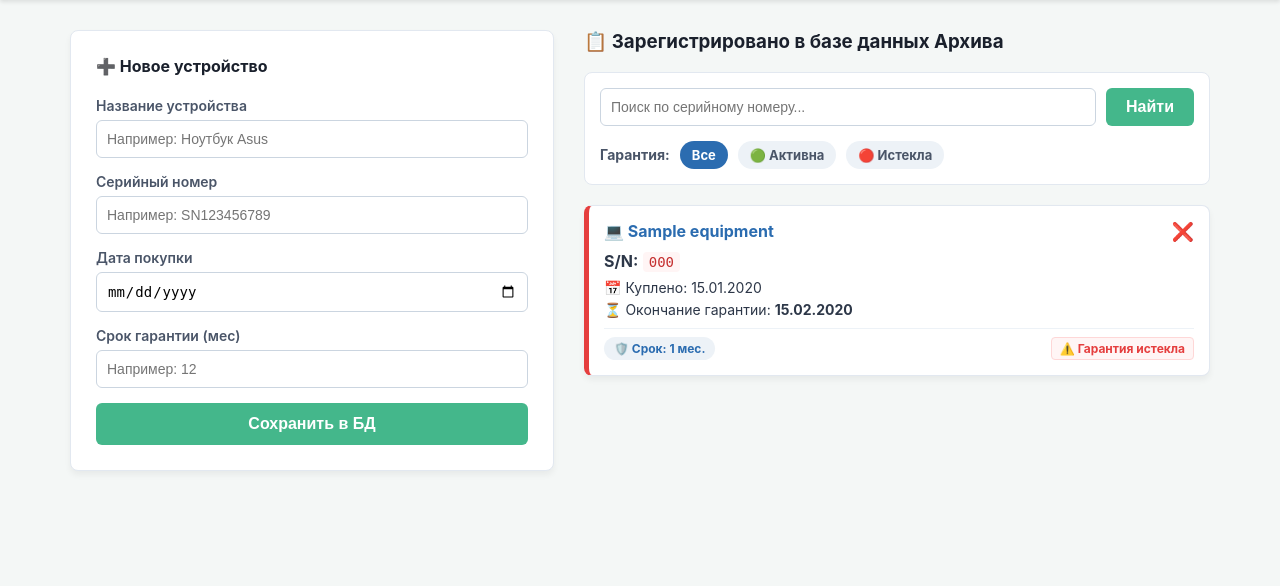
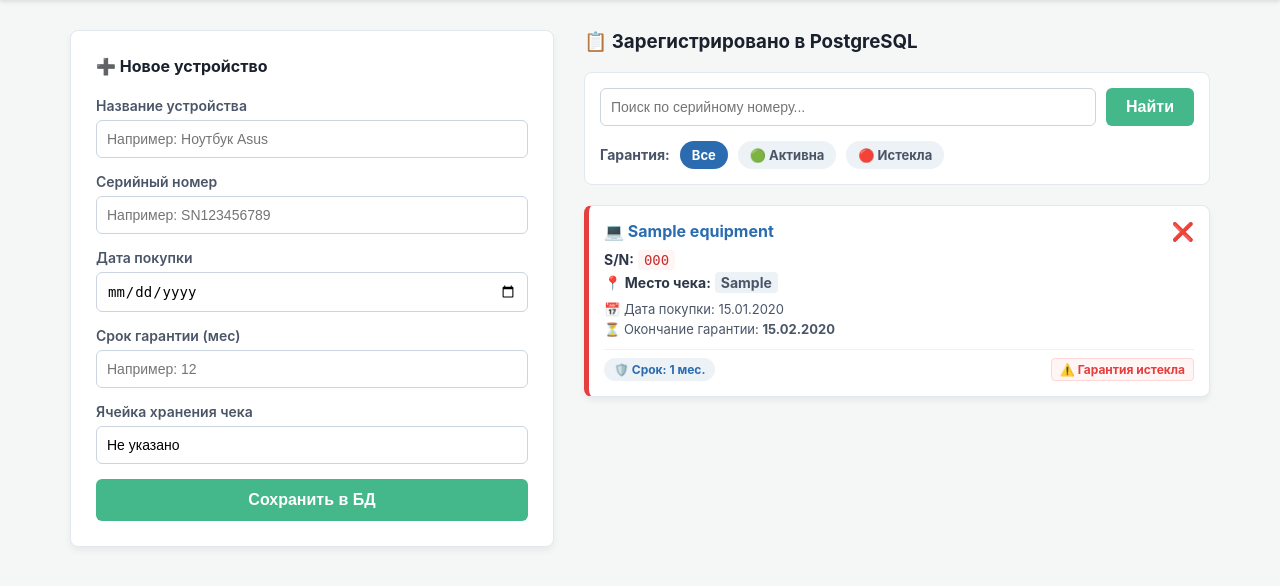
Before and after one commit to agushka1/EquipmentArchiv, a Django app: page / in a window 1280 px wide. Shown: the part 54-640 px from the top of the page. Run offline with Django 5.2, Linux system fonts and the light colour scheme; tables that the repository leaves empty hold one stand-in row (values such as "Sample post").

Commit message:
Обновил БД, добавил поле ячейка хранения

```diff
--- a/index/forms.py
+++ b/index/forms.py
@@ -5,14 +5,14 @@ from .models import Equipment
 class EquipmentForm(forms.ModelForm):
     class Meta:
         model = Equipment
-        # Указываем все поля нашей новой таблицы
-        fields = ['name', 'serial_number', 'purchase_date', 'warranty_months']
+        # Добавили 'receipt_location' в список полей
+        fields = ['name', 'serial_number', 'purchase_date', 'warranty_months', 'receipt_location']
 
-        # Настраиваем внешний вид и подсказки для полей
         widgets = {
             'name': forms.TextInput(attrs={'class': 'form-control', 'placeholder': 'Например: Ноутбук Asus'}),
             'serial_number': forms.TextInput(attrs={'class': 'form-control', 'placeholder': 'Например: SN123456789'}),
-            # Важно: ставим тип 'date', чтобы в браузере открывался удобный календарь
             'purchase_date': forms.DateInput(attrs={'class': 'form-control', 'type': 'date'}),
             'warranty_months': forms.NumberInput(attrs={'class': 'form-control', 'placeholder': 'Например: 12'}),
+            # Настройка внешнего вида для нового поля
+            'receipt_location': forms.TextInput(attrs={'class': 'form-control', 'placeholder': 'Например: Б-2'}),
         }
--- a/index/models.py
+++ b/index/models.py
@@ -5,6 +5,8 @@ class Equipment(models.Model):
     serial_number = models.CharField(max_length=100, unique=True, verbose_name="Серийный номер")
     purchase_date = models.DateField(verbose_name="Дата покупки")
     warranty_months = models.IntegerField(verbose_name="Срок гарантии (в месяцах)")
+    # НОВОЕ ПОЛЕ: Адрес хранения чека (ячейка)
+    receipt_location = models.CharField(max_length=50, default="Не указано", verbose_name="Ячейка хранения чека")
 
     def __str__(self):
         return f"{self.name} ({self.serial_number})"
--- a/index/templates/index.html
+++ b/index/templates/index.html
@@ -5,7 +5,6 @@
     <meta name="viewport" content="width=device-width, initial-scale=1.0">
     <title>Учет оборудования</title>
     <style>
-        /* Собственные стили, заменяющие Bootstrap */
         body { font-family: -apple-system, BlinkMacSystemFont, "Segoe UI", Roboto, sans-serif; background-color: #f4f7f6; margin: 0; padding: 0; color: #2d3748; }
         .navbar { background-color: #212529; padding: 15px 0; color: #fff; box-shadow: 0 2px 4px rgba(0,0,0,0.1); }
         .navbar-brand { font-size: 20px; font-weight: bold; margin-left: 20px; }
@@ -13,20 +12,22 @@
         .column-form { flex: 1 1 400px; }
         .column-list { flex: 1.5 1 500px; }
         .card { background: #fff; border-radius: 8px; box-shadow: 0 4px 6px rgba(0,0,0,0.05); border: 1px solid #e2e8f0; padding: 25px; margin-bottom: 20px; }
-        .card-equipment { border-left: 5px solid #2b6cb0; padding: 15px; margin-bottom: 15px; transition: transform 0.2s; }
+        .card-equipment { padding: 15px; margin-bottom: 15px; transition: transform 0.2s; }
         .card-equipment:hover { transform: translateY(-3px); box-shadow: 0 8px 15px rgba(0,0,0,0.1); }
         .form-label { display: block; margin-bottom: 6px; font-weight: 600; color: #4a5568; font-size: 14px; }
-        /* Стилизация полей ввода Django */
+
         .form-control, input[type="text"], input[type="date"], input[type="number"], textarea {
             width: 100%; padding: 10px; border: 1px solid #cbd5e0; border-radius: 6px; box-sizing: border-box; font-size: 14px; margin-bottom: 15px;
         }
         .form-control:focus, input:focus { border-color: #44b78b; outline: none; box-shadow: 0 0 0 3px rgba(68,183,139,0.15); }
+
         .btn { width: 100%; background-color: #44b78b; color: white; border: none; padding: 12px; border-radius: 6px; font-size: 16px; font-weight: bold; cursor: pointer; transition: background 0.2s; }
         .btn:hover { background-color: #369671; }
         .badge { background-color: #edf2f7; color: #2b6cb0; padding: 4px 10px; border-radius: 20px; font-size: 12px; font-weight: bold; }
         code { background-color: #fff5f5; color: #c53030; padding: 2px 6px; border-radius: 4px; font-family: monospace; font-size: 14px; }
         .flex-between { display: flex; justify-content: space-between; align-items: center; margin-top: 15px; padding-top: 10px; border-top: 1px solid #edf2f7; color: #718096; font-size: 13px; }
         h2, h3, h4 { margin-top: 0; color: #1a202c; }
+
         @media (max-width: 768px) { .container { flex-direction: column; } .column-form, .column-list { flex: 1 1 100%; } }
     </style>
 </head>
@@ -39,7 +40,7 @@
 
     <div class="container">
 
-        <!-- ЛЕВАЯ КОЛОНКА: Форма добавления -->
+        <!-- ЛЕВАЯ КОЛОНКА: Форма добавления нового оборудования -->
         <div class="column-form">
             <div class="card">
                 <h4>➕ Новое устройство</h4>
@@ -58,27 +59,27 @@
                     <label class="form-label">Срок гарантии (мес)</label>
                     {{ form.warranty_months }}
 
+                    <label class="form-label">Ячейка хранения чека</label>
+                    {{ form.receipt_location }}
+
                     <button type="submit" class="btn">Сохранить в БД</button>
                 </form>
             </div>
         </div>
 
-        <!-- ПРАВАЯ КОЛОНКА: Список устройств -->
+        <!-- ПРАВАЯ КОЛОНКА: Поиск, фильтры и список устройств -->
         <div class="column-list">
-            <h3>📋 Зарегистрировано в базе данных Архива</h3>
-            <!-- БЛОК ПОИСКА И ФИЛЬТРОВ -->
+            <h3>📋 Зарегистрировано в PostgreSQL</h3>
+
+            <!-- БЛОК ТОЧНОГО ПОИСКА И БЫСТРЫХ ФИЛЬТРОВ -->
             <div style="background: #fff; border: 1px solid #e2e8f0; padding: 15px; margin-bottom: 20px; border-radius: 8px;">
                 <form method="GET" action="{% url 'index' %}" style="display: flex; flex-direction: column; gap: 10px;">
 
-                                        <!-- Поисковая строка -->
                     <div style="display: flex; gap: 10px;">
-                        <!-- Изменили подсказку на "Поиск по серийному номеру..." -->
                         <input type="text" name="search" value="{{ search_query }}" placeholder="Поиск по серийному номеру..." style="margin-bottom: 0; flex-grow: 1;">
                         <button type="submit" class="btn" style="width: auto; padding: 10px 20px; margin-bottom: 0;">Найти</button>
                     </div>
 
-
-                    <!-- Кнопки быстрой фильтрации гарантии -->
                     <div style="display: flex; gap: 10px; align-items: center; margin-top: 5px;">
                         <span style="font-size: 14px; font-weight: bold; color: #4a5568;">Гарантия:</span>
 
@@ -97,15 +98,14 @@
 
                 </form>
             </div>
-            <!-- КОНЕЦ БЛОКА ФИЛЬТРОВ -->
 
-                        {% for item in equipments %}
-                <!-- Динамически меняем цвет левой полосы карточки: синяя для активной, красная для истекшей -->
-                <div class="card card-equipment" style="position: relative; {% if item.is_expired %}border-left: 5px solid #e53e3e; background-color: #ffffff;{% else %}border-left: 5px solid #2b6cb0;{% endif %}">
+            <!-- НАЧАЛО ЦИКЛА ВЫВОДА КАРТОЧЕК -->
+            {% for item in equipments %}
+                <div class="card card-equipment" style="position: relative; {% if item.is_expired %}border-left: 5px solid #e53e3e;{% else %}border-left: 5px solid #2b6cb0;{% endif %}">
 
-                    <!-- Кнопка удаления -->
+                    <!-- КНОПКА УДАЛЕНИЯ -->
                     <a href="{% url 'delete_equipment' item.id %}"
-                       onclick="return confirm('Вы уверены, что хотите удалить это устройство?');"
+                       onclick="return confirm('Вы уверены, что хотите удалить это устройство из базы данных?');"
                        style="position: absolute; top: 15px; right: 15px; color: #e53e3e; text-decoration: none; font-size: 18px; font-weight: bold; cursor: pointer;"
                        title="Удалить устройство">
                         ❌
@@ -113,22 +113,24 @@
 
                     <h4 style="color: #2b6cb0; margin-bottom: 10px; padding-right: 25px;">💻 {{ item.name }}</h4>
 
-                    <div style="margin-bottom: 8px;">
+                    <div style="margin-bottom: 6px; font-size: 14px;">
                         <strong>S/N:</strong> <code>{{ item.serial_number }}</code>
                     </div>
 
-                    <!-- Вывод дат и статуса -->
-                    <div style="font-size: 14px; margin-bottom: 5px;">
-                        <span>📅 Куплено: {{ item.purchase_date|date:"d.m.Y" }}</span>
+                    <div style="margin-bottom: 10px; font-size: 14px;">
+                        <strong>📍 Место чека:</strong> <span style="background-color: #edf2f7; padding: 2px 6px; border-radius: 4px; font-weight: bold; color: #4a5568;">{{ item.receipt_location }}</span>
                     </div>
-                    <div style="font-size: 14px; margin-bottom: 5px;">
+
+                    <div style="font-size: 13px; color: #4a5568; margin-bottom: 4px;">
+                        <span>📅 Дата покупки: {{ item.purchase_date|date:"d.m.Y" }}</span>
+                    </div>
+                    <div style="font-size: 13px; color: #4a5568; margin-bottom: 4px;">
                         <span>⏳ Окончание гарантии: <strong>{{ item.end_warranty_date|date:"d.m.Y" }}</strong></span>
                     </div>
 
-                    <div class="flex-between" style="margin-top: 10px; padding-top: 8px;">
+                    <div class="flex-between" style="margin-top: 12px; padding-top: 8px;">
                         <span class="badge">🛡️ Срок: {{ item.warranty_months }} мес.</span>
 
-                        <!-- Отображаем ярлык статуса на основе флага is_expired -->
                         {% if item.is_expired %}
                             <span style="color: #e53e3e; font-weight: bold; font-size: 12px; background: #fff5f5; padding: 3px 8px; border-radius: 4px; border: 1px solid #fed7d7;">
                                 ⚠️ Гарантия истекла
@@ -141,13 +143,13 @@
                     </div>
                 </div>
             {% empty %}
-
-                <div class="card" style="background-color: #ebf8ff; color: #2b6cb0; border-color: #bee3f8;">
-                    Оборудования пока нет. Заполните форму слева, чтобы добавить первое устройство!
+                <div class="card" style="background-color: #ebf8ff; color: #2b6cb0; border-color: #bee3f8; font-style: italic;">
+                    Оборудования по вашему запросу не найдено. Заполните форму слева или измените параметры поиска!
                 </div>
             {% endfor %}
+            <!-- ЦИКЛ И ПРОВЕРКА EMPTY УСПЕШНО ЗАКРЫТЫ -->
+
         </div>
-
     </div>
 
 </body>
```
Also changed, not shown: index/migrations/0002_equipment_receipt_location.py (added).
